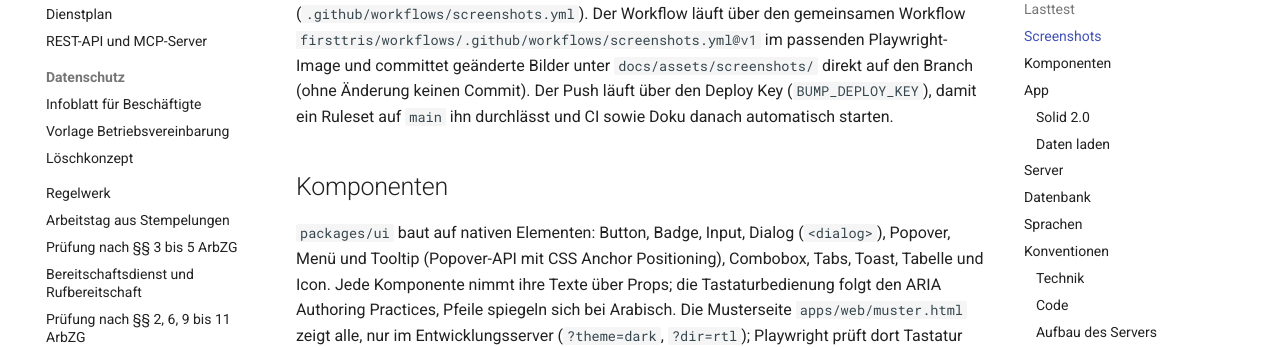
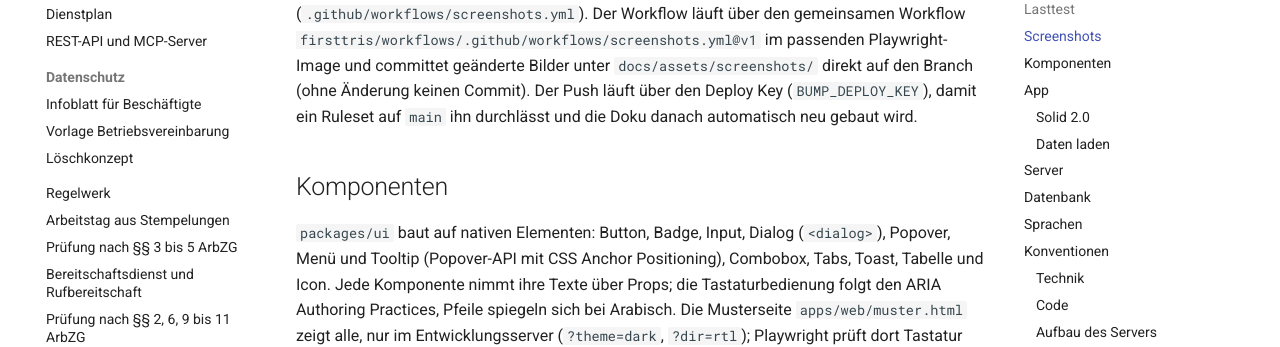
Before and after one commit to Speicherstadt/soll, an MkDocs documentation site: the page built from docs/entwicklung.md, in a window 1280 px wide and 900 px high, scrolled down 2834 px. Shown: the part 153-500 px from the top of the window. Built offline with MkDocs 1.6.1 and Material for MkDocs 9.7.7, drawn with Linux system fonts in a browser that asks for light colours; comment, search, counter and statistics services are not loaded.

Commit message:
docs: clarify that main screenshot push triggers docs workflow
Co-Authored-By: Antigravity <noreply@anthropic.com>

```diff
--- a/docs/entwicklung.md
+++ b/docs/entwicklung.md
@@ -118,7 +118,7 @@ Nach einer Änderung am Aussehen: **Actions → Update screenshots → Run workf
 `firsttris/workflows/.github/workflows/screenshots.yml@v1` im passenden Playwright-Image und
 committet geänderte Bilder unter `docs/assets/screenshots/` direkt auf den Branch (ohne Änderung
 keinen Commit). Der Push läuft über den Deploy Key (`BUMP_DEPLOY_KEY`), damit ein Ruleset auf
-`main` ihn durchlässt und CI sowie Doku danach automatisch starten.
+`main` ihn durchlässt und die Doku danach automatisch neu gebaut wird.
 
 ## Komponenten
 
```
Also changed, not shown: BAULISTE.md (+1 -1 lines), 1 other file.
